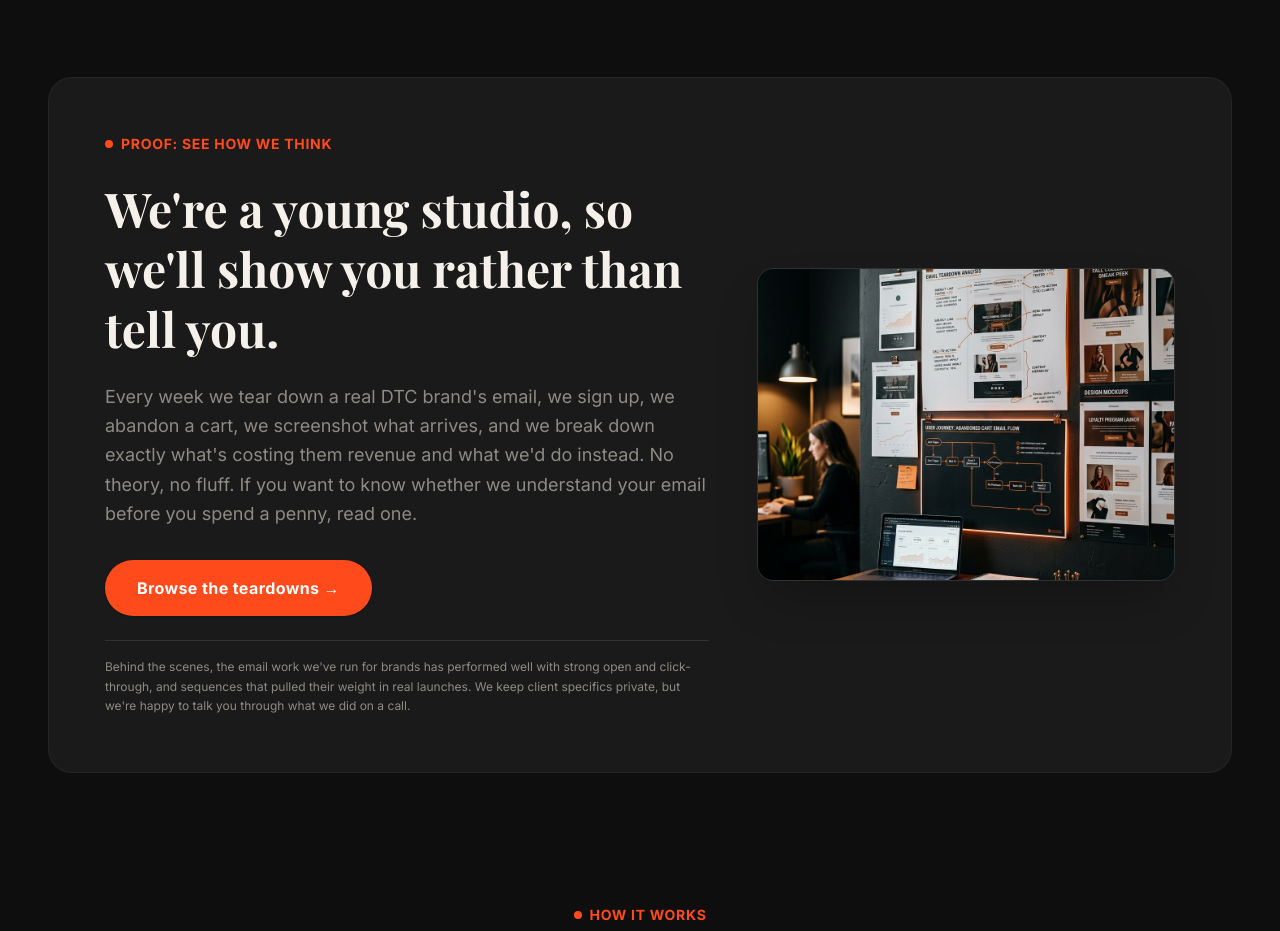
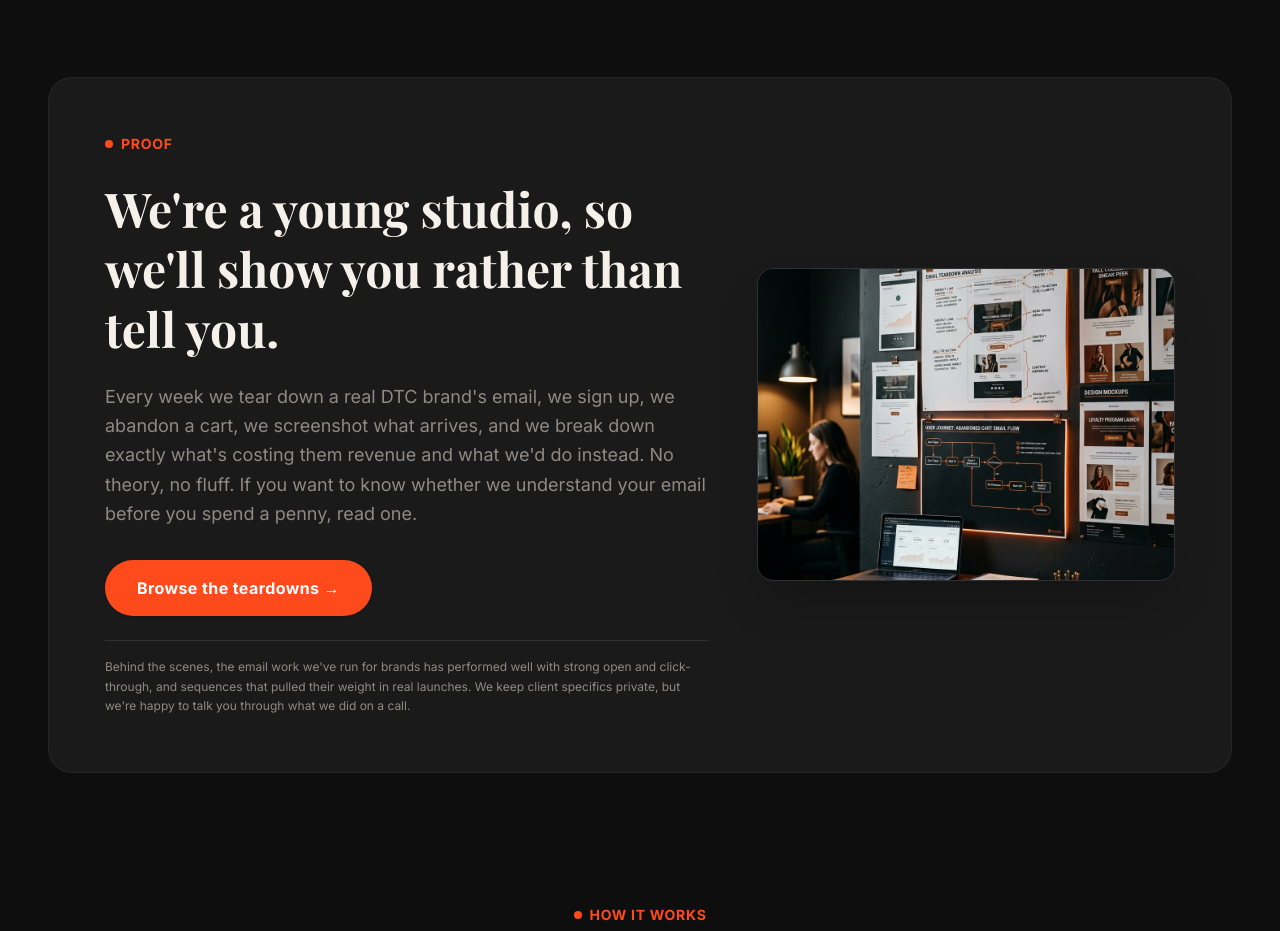
Before and after one commit to thedanielwilliams/firstcracked, a Next.js app: page / in a window 1280 px wide. Shown: the part 2760-3691 px from the top of the page. Built offline with nearby package versions, Linux system fonts and the light colour scheme; a web font is replaced by a local one.

Commit message:
Clean header labels by removing section dashes

```diff
--- a/src/app/page.tsx
+++ b/src/app/page.tsx
@@ -232,7 +232,7 @@ export default function Home() {
           <div className="lg:col-span-7 space-y-6">
             <div className="flex items-center gap-2 text-sm font-bold uppercase tracking-wider text-[var(--color-brand-accent)]">
               <span className="w-2 h-2 rounded-full bg-[var(--color-brand-accent)]"></span>
-              Proof: see how we think
+              Proof
             </div>
             <h2 className="text-3xl md:text-5xl font-heading font-bold text-[var(--color-brand-offwhite)] leading-tight">
               We're a young studio, so we'll show you rather than tell you.
--- a/src/app/teardowns/page.tsx
+++ b/src/app/teardowns/page.tsx
@@ -33,7 +33,7 @@ export default function TeardownsPage() {
       <div className="text-center max-w-3xl mx-auto space-y-4">
         <div className="inline-flex items-center gap-2 text-sm font-bold uppercase tracking-wider text-[var(--color-brand-accent)]">
           <span className="w-2 h-2 rounded-full bg-[var(--color-brand-accent)]"></span>
-          Teardowns: see how we think
+          Teardowns
         </div>
         <h1 className="text-4xl md:text-6xl font-heading font-bold text-[var(--color-brand-offwhite)]">
           Real DTC emails, broken down.
```
